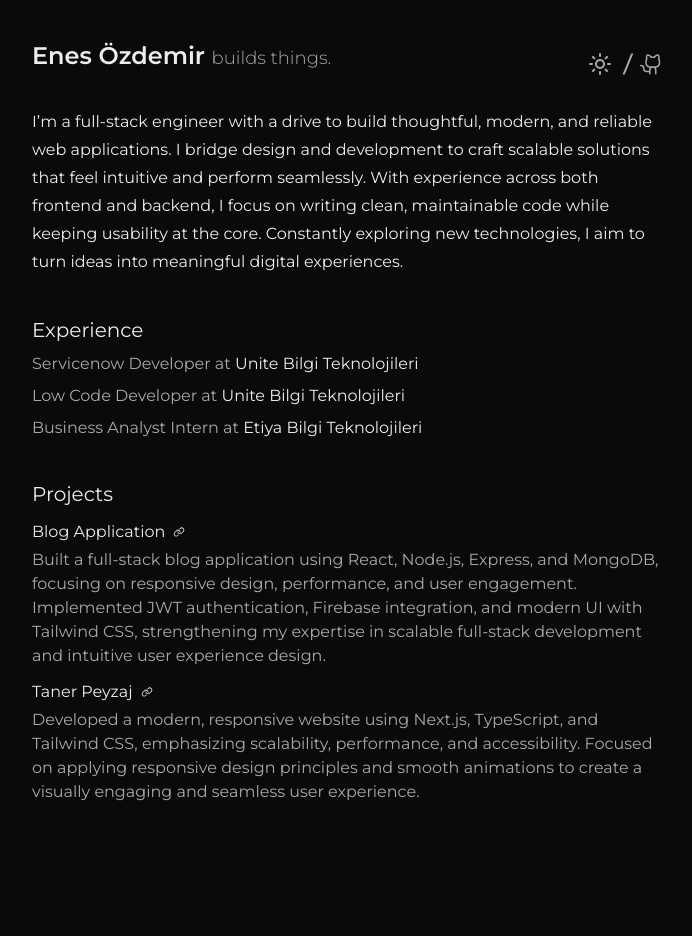
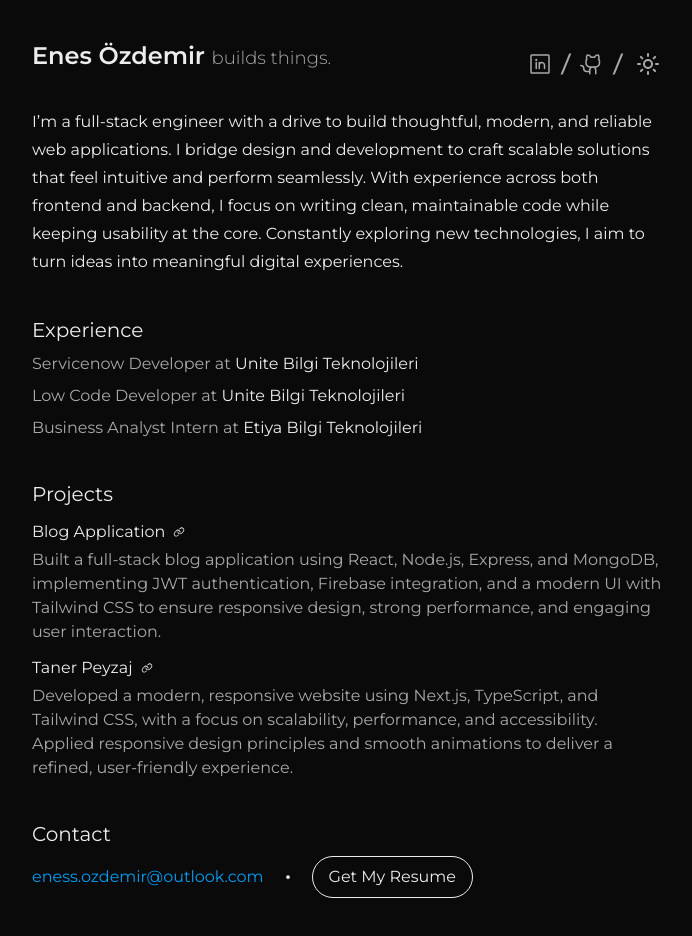
Before and after one commit to enessozdemir/personal-website, a React (Vite) app: page / in a window 1280 px wide. Shown: the whole page, without its empty margins (292-984 px from the left). Before the commit the page ends 844 px from the top, so only its background shows below. Built offline with nearby package versions, Linux system fonts and the light colour scheme.

Commit message:
contact section added and header updated

```diff
--- a/src/App.tsx
+++ b/src/App.tsx
@@ -1,4 +1,5 @@
 import About from "./modules/about/components/About";
+import Contact from "./modules/contact/components/Contact";
 import Experience from "./modules/experience/components/Experience";
 import Header from "./modules/header/components/Header";
 import Projects from "./modules/projects/components/Projects";
@@ -10,6 +11,7 @@ function App() {
       <About />
       <Experience />
       <Projects />
+      <Contact />
     </div>
   );
 }
--- a/src/index.css
+++ b/src/index.css
@@ -5,6 +5,7 @@
   --color-light: #ededed;
   --color-lighter: #a9a9a9;
   --color-dark: #0a0a0a;
+  --color-blue: #019ef6;
 }
 
 html.scheme-light {
--- /dev/null
+++ b/src/modules/contact/components/Contact.tsx
@@ -0,0 +1,30 @@
+import Title from "../../shared/components/Title";
+import { PiDot } from "react-icons/pi";
+
+const Contact = () => {
+  return (
+    <div className="mt-10">
+      <Title content="Contact" />
+
+      <div className="flex gap-1 items-center">
+        <span className="text-blue">
+          <a href="mailto:eness.ozdemir@outlook.com">
+            eness.ozdemir@outlook.com
+          </a>
+        </span>
+
+        <PiDot className="w-10 h-10" />
+
+        <a
+          href="/cv/Enes_Ozdemir_Resume.pdf"
+          download={"Enes Özdemir Resume"}
+          className="border rounded-full py-2 px-4"
+        >
+          Get My Resume
+        </a>
+      </div>
+    </div>
+  );
+};
+
+export default Contact;
--- a/src/modules/header/components/HeaderActions.tsx
+++ b/src/modules/header/components/HeaderActions.tsx
@@ -1,17 +1,23 @@
-import { PiGithubLogo } from "react-icons/pi";
+import { PiGithubLogo, PiLinkedinLogo } from "react-icons/pi";
 import { RxSlash } from "react-icons/rx";
 import ThemeToggle from "./ThemeToggle";
 const HeaderActions = () => {
   return (
-    <div className="flex items-center low-opacity">
-      {/* Theme Toggle Button */}
-      <ThemeToggle />
+    <div className="flex items-center gap-0.5 low-opacity">
+      {/* LinkedIn Icon */}
+      <a href="https://www.linkedin.com/in/enessozdemir/" target="_blank">
+        <PiLinkedinLogo className="h-6 w-6 hover:opacity-60 transition-opacity duration-200" />
+      </a>
       {/* Slash Icon */}
       <RxSlash className="h-6 w-6" />
       {/* GitHub Icon */}
       <a href="https://github.com/enessozdemir" target="_blank">
         <PiGithubLogo className="h-6 w-6 hover:opacity-60 transition-opacity duration-200" />
       </a>
+      {/* Slash Icon */}
+      <RxSlash className="h-6 w-6" />
+      {/* Theme Toggle Button */}
+      <ThemeToggle />
     </div>
   );
 };
--- a/src/modules/projects/components/Projects.tsx
+++ b/src/modules/projects/components/Projects.tsx
@@ -9,18 +9,17 @@ const Project = () => {
       <ProjectItem
         projectTitle="Blog Application"
         projectDescription="Built a full-stack blog application using React, Node.js, Express, and MongoDB,
-        focusing on responsive design, performance, and user engagement. Implemented JWT authentication,
-        Firebase integration, and modern UI with Tailwind CSS, strengthening my expertise in scalable
-        full-stack development and intuitive user experience design."
+        implementing JWT authentication, Firebase integration, and a modern UI with Tailwind CSS to
+        ensure responsive design, strong performance, and engaging user interaction."
         href="https://mern-blog-3giq.onrender.com/"
       />
 
       <ProjectItem
         projectTitle="Taner Peyzaj"
         projectDescription="Developed a modern, responsive website using Next.js, TypeScript, and
-        Tailwind CSS, emphasizing scalability, performance, and accessibility.
-        Focused on applying responsive design principles and smooth animations to create a
-        visually engaging and seamless user experience."
+        Tailwind CSS, with a focus on scalability, performance, and accessibility.
+        Applied responsive design principles and smooth animations to deliver a refined,
+        user-friendly experience."
         href="https://tanerpeyzaj.vercel.app/"
       />
     </div>
```
Also changed, not shown: 1 other file (tests, documents, lock files or other folders).
